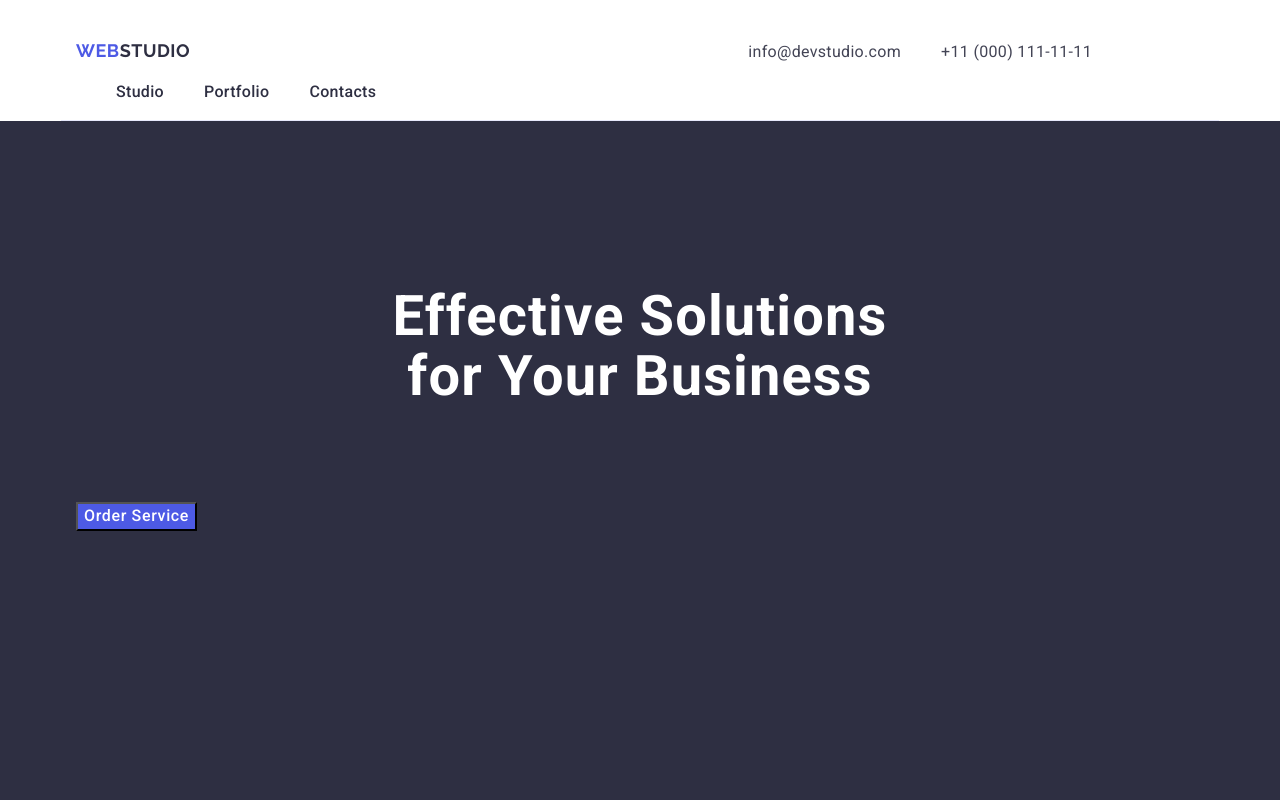
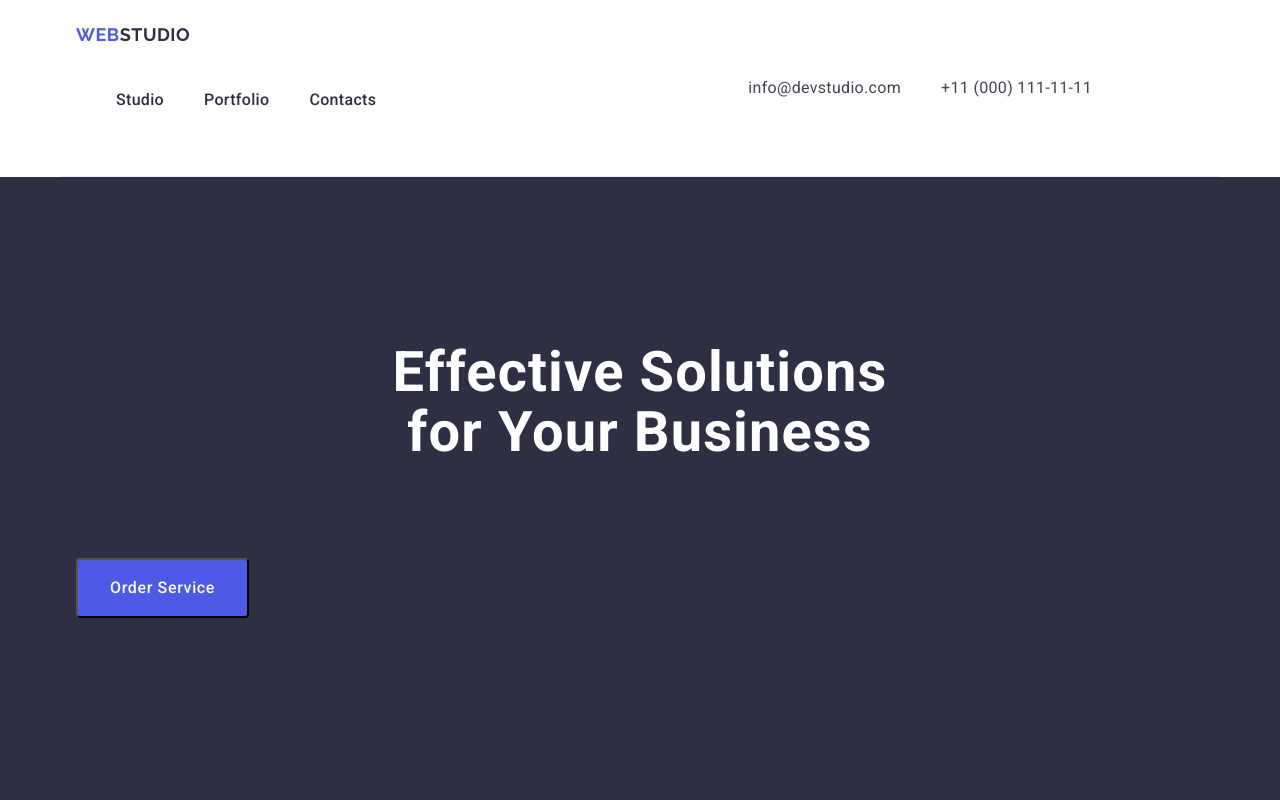
Before and after one commit to Yevheniia-narizhna/goit-markup-hw-03, a plain HTML site: page index.html in a window 1280 px wide. Shown: the top 800 px of the page. Drawn offline with nearby package versions, Linux system fonts and the light colour scheme.

Commit message:
paddings

```diff
--- a/css/style.css
+++ b/css/style.css
@@ -90,11 +90,15 @@ font-weight: 500;
 font-size: 16px;
 line-height: 1.5;
 letter-spacing: 0.04em;
+border-radius: 4px;
 cursor: pointer;
 font-family: inherit;
 text-align: center;
 margin-bottom: 188px;
-padding-top: 0;
+padding-top: 16px;
+padding-bottom: 16px;
+padding-left: 32px;
+padding-right: 32px;
 margin-right: auto;
 margin-left: auto;
 }
@@ -121,6 +125,7 @@ color: #434455;
     line-height: 1.11;
     letter-spacing: 0.02em;
     text-transform: capitalize;
+    text-align: center;
 }
 
 .text-footer {
@@ -174,14 +179,17 @@ img {
 
 .page-header .container {
 display: flex;
-flex-direction: row;
-align-items: baseline;
+padding-top: 24px;
+padding-bottom: 24px;
+align-items: center;
 border-bottom: 1px solid #e7e9fc;
  }
 
 .page-nav {
 display: flex;
 gap: 40px;
+padding-top: 24px;
+padding-bottom: 24px;
 align-items: center;
 margin-right: auto;
 }
```
